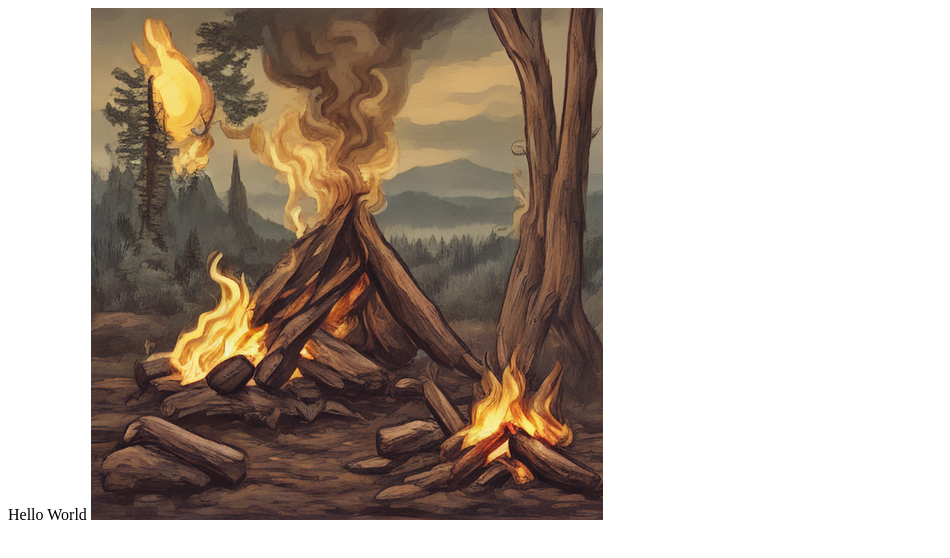
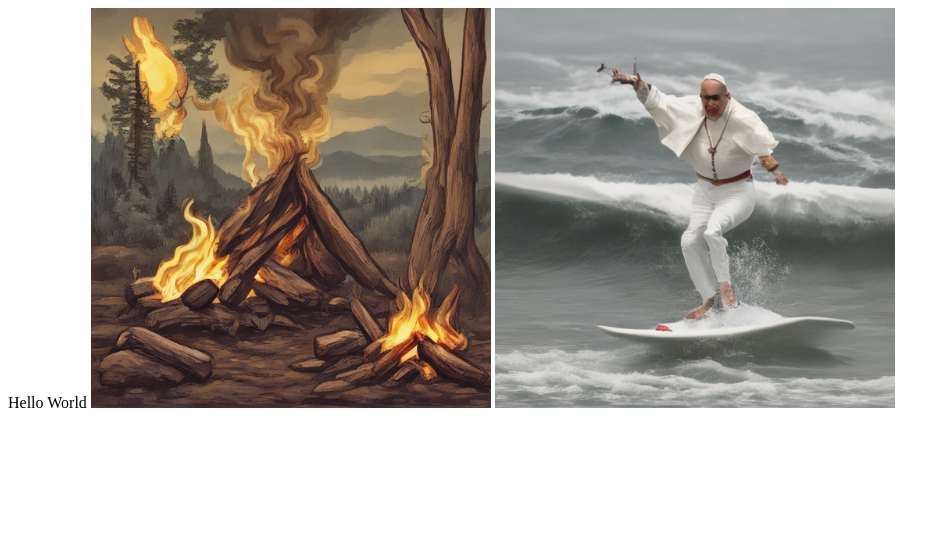
Before and after one commit to TabyH/MathData24, a plain HTML site: page index.html in a window 1280 px wide. Shown: the whole page, without its empty margins (0-950 px from the left). Drawn offline with Linux system fonts and the light colour scheme.

Commit message:
Update index.html

```diff
--- a/index.html
+++ b/index.html
@@ -1,4 +1,5 @@
 
 Hello World
 
-<img src="https://github.com/TabyH/MathData24/blob/main/campfire1.png?raw=true">
+<img src="https://github.com/TabyH/MathData24/blob/main/campfire1.png?raw=true" width=400>
+<img src="https://github.com/TabyH/MathData24/blob/main/pope.png?raw=true" width=400>
```
